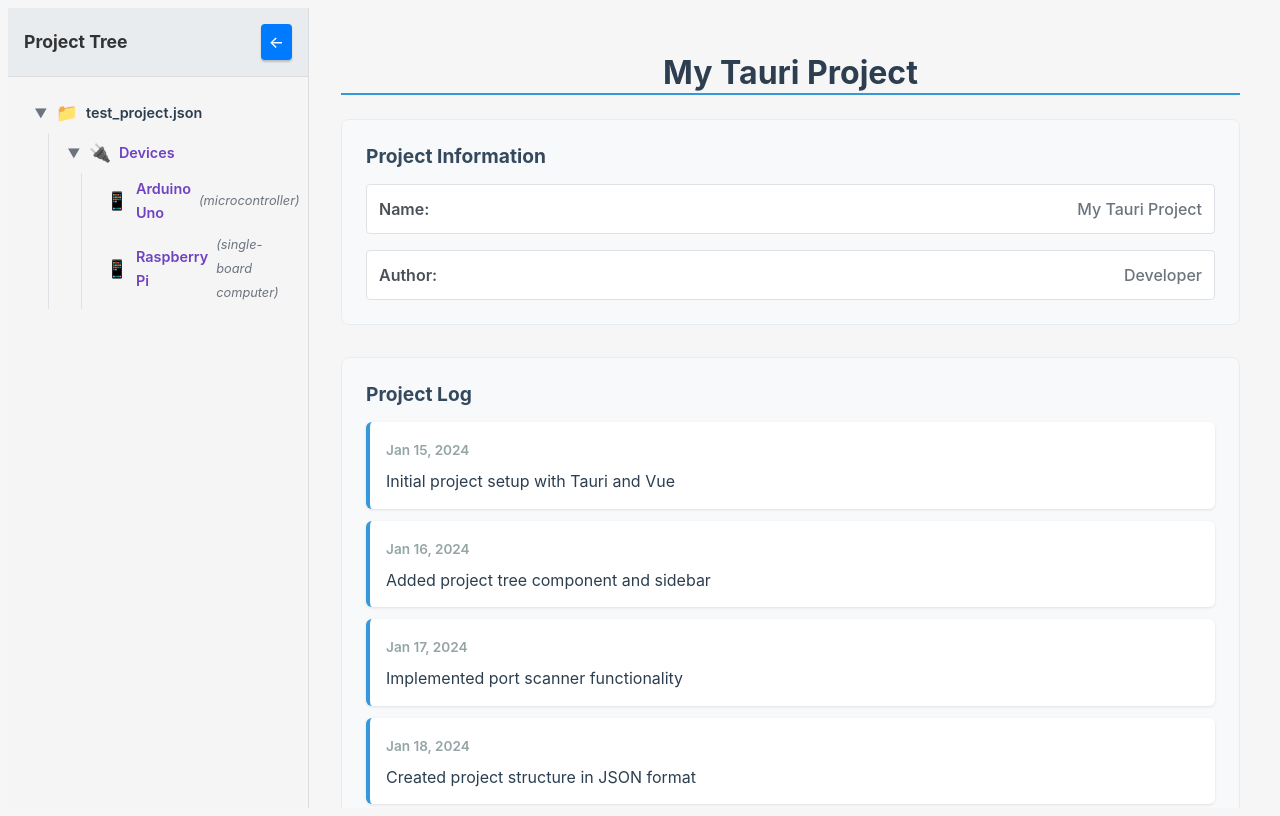
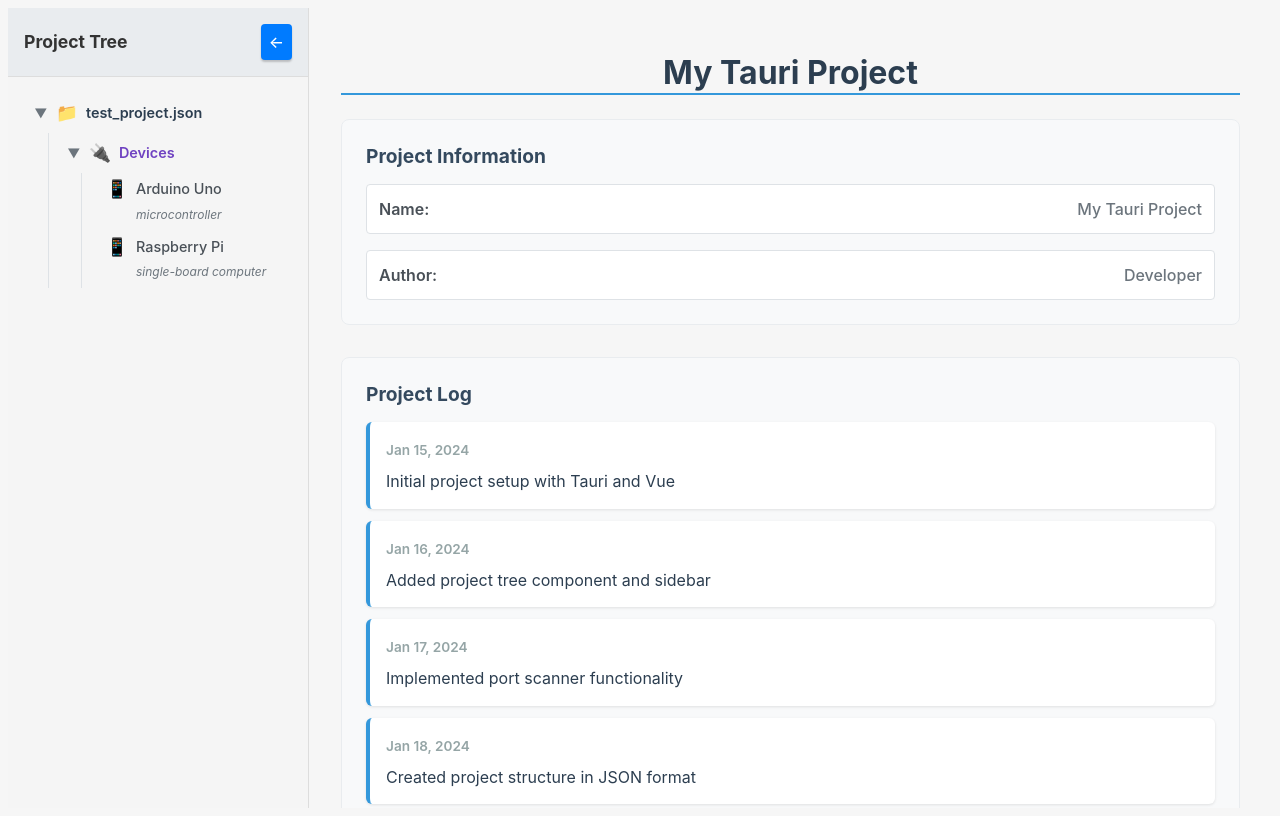
Before and after one commit to voronovmaksim88/RUST, a Vue app in the folder tauri-app/: page / in a window 1280 px wide. Built offline with nearby package versions, Linux system fonts and the light colour scheme.

Commit message:
Вывел девайсы в дерево с подписью типа

```diff
--- a/tauri-app/src/components/TheProjectTree.vue
+++ b/tauri-app/src/components/TheProjectTree.vue
@@ -84,8 +84,10 @@
                   class="tree-item device-detail"
                 >
                   <span class="item-icon">📱</span>
-                  <span class="item-name">{{ device.name }}</span>
-                  <span class="device-type">({{ device.type }})</span>
+                  <div class="device-info">
+                    <span class="device-name">{{ device.name }}</span>
+                    <span class="device-type">{{ device.type }}</span>
+                  </div>
                 </div>
               </div>
               <div v-else class="tree-item empty-item">
@@ -172,14 +174,26 @@
 
 .device-detail {
   display: flex;
-  align-items: center;
+  align-items: flex-start;
   gap: 0.5rem;
   padding: 0.25rem 0.5rem;
   margin-left: 0.5rem;
 }
 
+.device-info {
+  display: flex;
+  flex-direction: column;
+  gap: 0.1rem;
+}
+
+.device-name {
+  font-size: 0.9rem;
+  color: #495057;
+  font-weight: 500;
+}
+
 .device-type {
-  font-size: 0.8rem;
+  font-size: 0.75rem;
   color: #6c757d;
   font-style: italic;
 }
```
